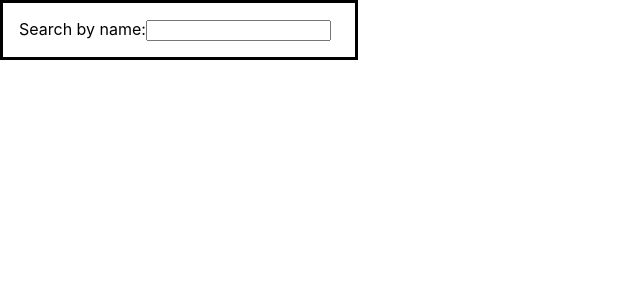
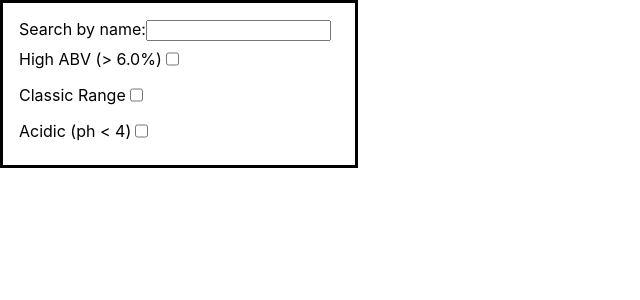
Before and after one commit to Thomastw374/punk-api-project, a React (Create React App) app: page / in a window 1280 px wide. Shown: the top 300 px of the page, without its empty margins (0-640 px from the left). Built offline with nearby package versions, Linux system fonts and the light colour scheme; no server answers.

Commit message:
added checkboxes and relevant components

```diff
--- a/src/components/FilterItem/FilterItem.jsx
+++ b/src/components/FilterItem/FilterItem.jsx
@@ -0,0 +1,18 @@
+ const FilterItem = ({label}) => {
+    return (
+      <div className="filter-item">
+        <label className="filter-item__label" htmlFor="checkbox">
+          {label}
+        </label>
+        <input
+          className="filter-item__checkbox"
+          type="checkbox"
+          name="checkbox"
+          id=""
+        />
+      </div>
+    );
+
+ }
+
+ export default FilterItem;
--- a/src/containers/FilterList/FilterList.jsx
+++ b/src/containers/FilterList/FilterList.jsx
@@ -0,0 +1,14 @@
+import FilterItem from "../../components/FilterItem/FilterItem"
+import "../../sass/main.scss";
+
+const FilterList = () => {
+    return (
+      <div className="filter-list">
+        <FilterItem label="High ABV (> 6.0%)" />
+        <FilterItem label="Classic Range" />
+        <FilterItem label="Acidic (ph < 4)" />
+      </div>
+    );
+}
+
+export default FilterList;
--- a/src/containers/Nav/Nav.jsx
+++ b/src/containers/Nav/Nav.jsx
@@ -1,11 +1,13 @@
 import SearchBar from "../../components/SearchBar/SearchBar";
 import "../../sass/main.scss";
+import FilterList from "../FilterList/FilterList";
 
 const Nav = props => {
   const {searchTerm, handleInput} = props;
     return (
       <nav className="nav-pane">
         <SearchBar handleInput={handleInput} searchTerm={searchTerm}/>
+        <FilterList />
       </nav>
     );
 }
--- /dev/null
+++ b/src/sass/components/_FilterItem.scss
@@ -0,0 +1,5 @@
+.filter-item{
+    display: flex;
+    flex-direction: row;
+    margin-block: 0.5rem;
+}
--- /dev/null
+++ b/src/sass/components/_FilterList.scss
@@ -0,0 +1,4 @@
+.filter-list{
+    display: flex;
+    flex-direction: column;
+}
--- a/src/sass/main.scss
+++ b/src/sass/main.scss
@@ -2,3 +2,5 @@
 @import 'components/Main';
 @import 'layout/navigation';
 @import 'components/SearchBar';
+@import 'components/FilterList';
+@import 'components/FilterItem'
```
